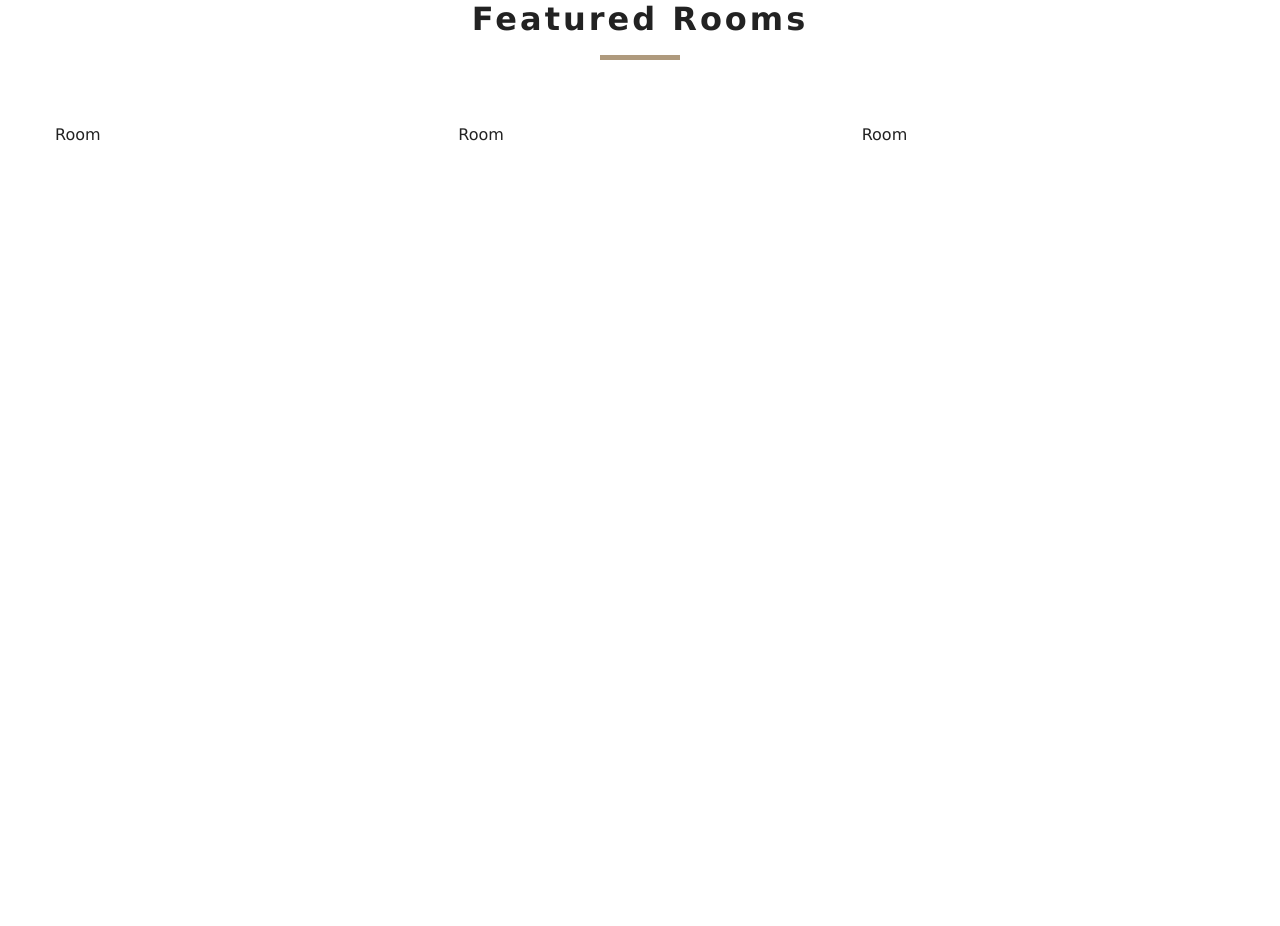
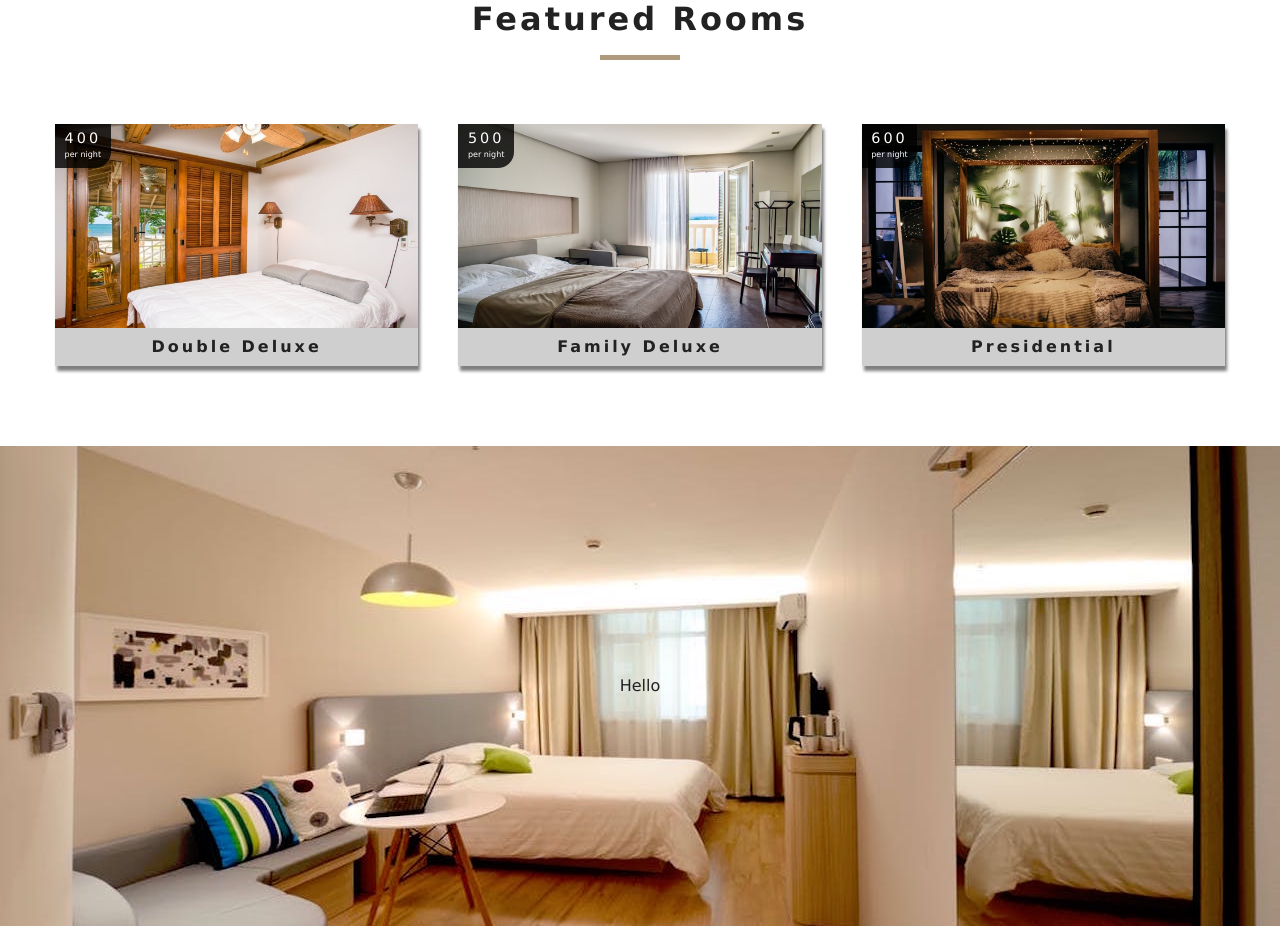
Before and after one commit to PaliyStepan/resortReact, a React (Create React App) app: page / in a window 1280 px wide. Shown: the part 1360-2286 px from the top of the page. Before the commit the page ends 1586 px from the top, so only its background shows below. Built offline with nearby package versions, Linux system fonts and the light colour scheme.

Commit message:
add StyledHero comp

```diff
--- a/package.json
+++ b/package.json
@@ -6,11 +6,13 @@
     "@testing-library/jest-dom": "^4.2.4",
     "@testing-library/react": "^9.3.2",
     "@testing-library/user-event": "^7.1.2",
+    "prop-types": "^15.7.2",
     "react": "^16.13.1",
     "react-dom": "^16.13.1",
     "react-icons": "^3.10.0",
     "react-router-dom": "^5.2.0",
-    "react-scripts": "3.4.1"
+    "react-scripts": "3.4.1",
+    "styled-components": "^5.1.0"
   },
   "scripts": {
     "start": "react-scripts start",
--- a/src/App.js
+++ b/src/App.js
@@ -14,7 +14,7 @@
         <Switch>
             <Route path="/" exact component={Home} />
             <Route path="/rooms/" exact component={Rooms} />
-            <Route path="/rooms/:id" exact component={SingleRoom} />
+            <Route path="/rooms/:slug" exact component={SingleRoom} />
             <Route  component={Error} />
         </Switch>
     </div>
--- a/src/components/Room.js
+++ b/src/components/Room.js
@@ -1,11 +1,32 @@
 import React from "react";
+import defaultImg from "../images/room-1.jpeg"
+import {Link} from "react-router-dom";
+import PropTypes from "prop-types"
 
-const Room = ()=> {
+const Room = (props)=> {
+    const { name, slug, images, price } = props.room;
     return(
-        <div>
-           Room
-        </div>
+        <article className="room">
+            <div className="img-container">
+                <img src={images[0] || defaultImg} alt="room"/>
+                <div className="price-top">
+                    <h6>{price}</h6>
+                    <p>per night</p>
+                </div>
+                <Link to={`/rooms/${slug}`} className="btn-primary room-link">Features</Link>
+            </div>
+            <p className="room-info">{name}</p>
+        </article>
     )
 };
 
+Room.propTypes = {
+    room: PropTypes.shape({
+        name: PropTypes.string.isRequired,
+        slug: PropTypes.string.isRequired,
+        images: PropTypes.arrayOf(PropTypes.string).isRequired,
+        price: PropTypes.number.isRequired,
+    })
+};
+
 export default Room;
--- /dev/null
+++ b/src/components/StyledHero.js
@@ -0,0 +1,19 @@
+import styled from "styled-components";
+import defaultImg from '../images/room-1.jpeg';
+
+
+const StyledHero = styled.header`
+  min-height: 60vh;
+  background: url(${defaultImg}) center/cover no-repeat;
+  display: flex;
+  align-items: center;
+  justify-content: center;
+`;
+
+// const SimpleButton = styled.button`
+//     color: ${orange};
+//     background: green;
+//     font-size: 3rem;
+// `;
+
+export default StyledHero;
--- a/src/context/context.js
+++ b/src/context/context.js
@@ -36,10 +36,16 @@
         return tempItems;
     }
 
+    getRoom = slug =>{
+        let tempRooms = [...this.state.rooms];
+        const room = tempRooms.find(room => room.slug === slug);
+        return room;
+    };
+
 
     render() {
         return(
-            <RoomContext.Provider value={{...this.state}}>
+            <RoomContext.Provider value={{...this.state, getRoom: this.getRoom}}>
                 {
                     this.props.children
                 }
--- a/src/pages/Home.js
+++ b/src/pages/Home.js
@@ -4,6 +4,7 @@
 import {Link} from "react-router-dom";
 import Services from "../components/Services";
 import FeaturedRooms from "../components/FeaturedRooms";
+import Button from "../components/StyledHero";
 
 export default function Home() {
     return(
@@ -17,6 +18,7 @@
             </Hero>
             <Services />
             <FeaturedRooms />
+            <Button>Hello </Button>
         </React.Fragment>
     )
 }
--- a/src/pages/SingleRoom.js
+++ b/src/pages/SingleRoom.js
@@ -1,13 +1,44 @@
 import React, {Component} from "react";
+import defaultBg from "../images/room-1.jpeg";
+import Hero from "../components/Hero";
+import Banner from "../components/Banner";
+import {Link} from "react-router-dom";
+import {RoomContext} from "../context/context";
 
 class SingleRoom extends Component{
-   render() {
-       return (
-           <div>
-               <h2>SingleRoom</h2>
-           </div>
-       )
-   }
+
+    state = {
+        slug: this.props.match.params.slug,
+        defaultBg
+    };
+
+    static  contextType = RoomContext;
+
+    render() {
+        const {getRoom} = this.context;
+        const room = getRoom(this.state.slug);
+        if (!room) {
+            return <div className="error">
+                <h3>no such room was founded</h3>
+                <Link to='/rooms' className="btn-primary">
+                    Back to rooms
+                </Link>
+            </div>
+        }
+
+        const {name, description, capacity, size, price, extras, breakfast, pets, images } = room;
+        console.log(room)
+        return (
+            <Hero hero='roomsHero'>
+                <Banner title={`${name} room`}>
+                    <Link to='/rooms' className="btn-primary">
+                        back to rooms
+                    </Link>
+                </Banner>
+            </Hero>
+        )
+    }
+
 }
 
 export default  SingleRoom;
```
Also changed, not shown: 1 other file (tests, documents, lock files or other folders).
